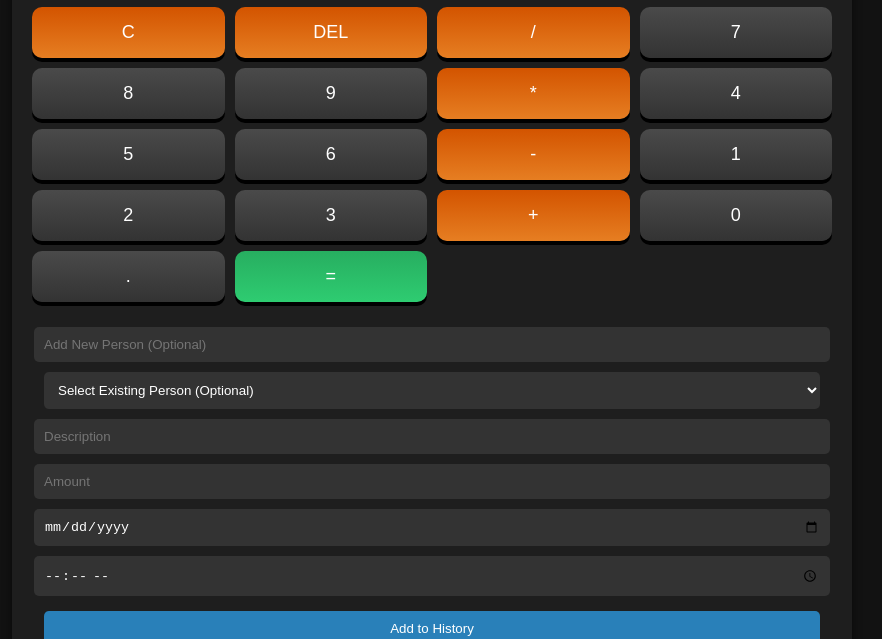
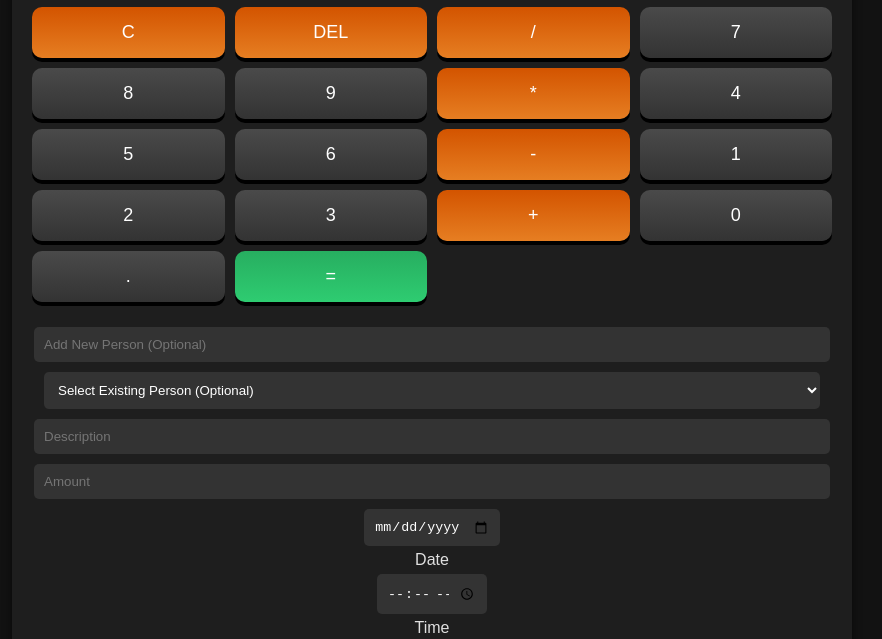
Before and after one commit to Abhishek24092000/Spending-Tracker-Calculator, a plain HTML site: page index.html in a window 1280 px wide. Shown: the part 160-799 px from the top of the page, without its empty margins (208-1090 px from the left). Drawn offline with Linux system fonts and the light colour scheme.

Commit message:
Update index.html

```diff
--- a/index.html
+++ b/index.html
@@ -3,7 +3,7 @@
 <head>
     <meta charset="UTF-8">
     <meta http-equiv="X-UA-Compatible" content="IE=edge">
-    <meta name="viewport" content="width=device-width, initial-scale=1.0">
+    <meta name="viewport" content="width=device-width, initial-scale=1.0, user-scalable=no">
     <title>Spending Tracker Calculator</title>
     <link rel="stylesheet" href="styles.css">
 </head>
@@ -40,8 +40,15 @@
             </select>
             <input type="text" id="description" placeholder="Description" required>
             <input type="number" id="amount" placeholder="Amount" required>
-            <input type="date" id="date" placeholder="Date (Optional)">
-            <input type="time" id="time" placeholder="Time (Optional)">
+            <!-- Input fields for Date and Time with placeholder effect -->
+            <div class="placeholder-wrapper">
+                <input type="date" id="date" class="placeholder" onfocus="removePlaceholder(this)" onblur="showPlaceholder(this, 'Date')" onchange="removePlaceholder(this)">
+                <span class="input-placeholder">Date</span>
+            </div>
+            <div class="placeholder-wrapper">
+                <input type="time" id="time" class="placeholder" onfocus="removePlaceholder(this)" onblur="showPlaceholder(this, 'Time')" onchange="removePlaceholder(this)">
+                <span class="input-placeholder">Time</span>
+            </div>
             <button type="submit">Add to History</button>
         </form>
         <div class="history">
@@ -82,5 +89,24 @@
         </div>
     </div>
     <script src="script.js"></script>
+    <script>
+        // JavaScript to handle placeholder for date and time fields
+        function showPlaceholder(element, placeholder) {
+            if (!element.value) {
+                element.nextElementSibling.style.display = 'block';
+            }
+        }
+
+        function removePlaceholder(element) {
+            element.nextElementSibling.style.display = 'none';
+        }
+
+        // Initialize placeholders on page load
+        window.onload = function () {
+            loadTransactionHistory(); // Existing function call
+            showPlaceholder(document.getElementById('date'), 'Date');
+            showPlaceholder(document.getElementById('time'), 'Time');
+        };
+    </script>
 </body>
 </html>
```
